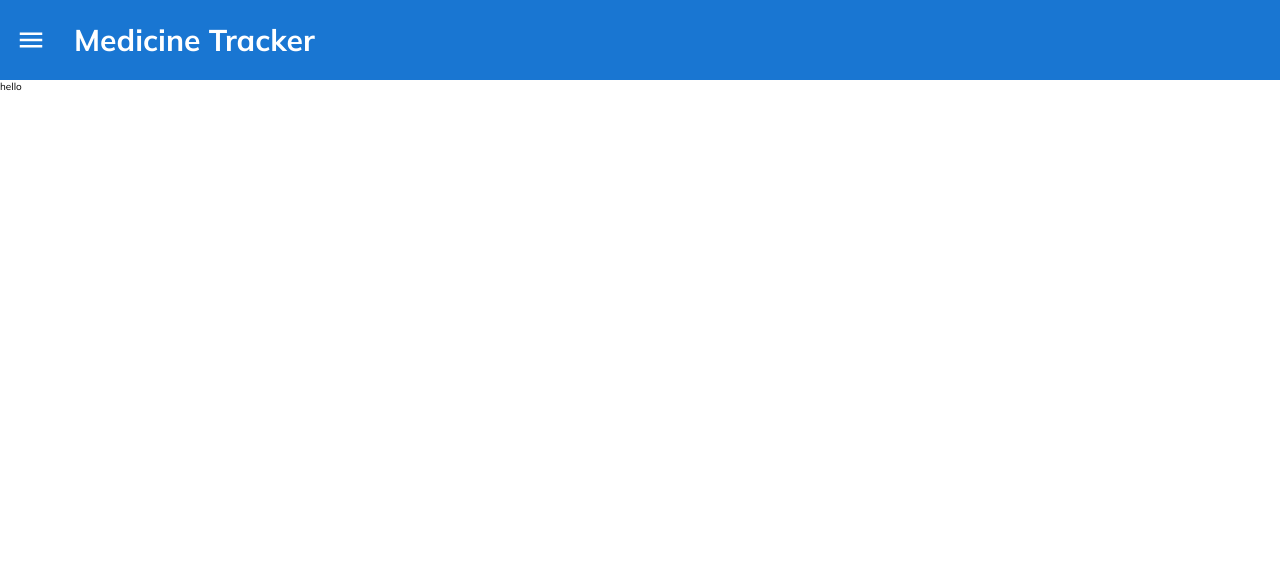
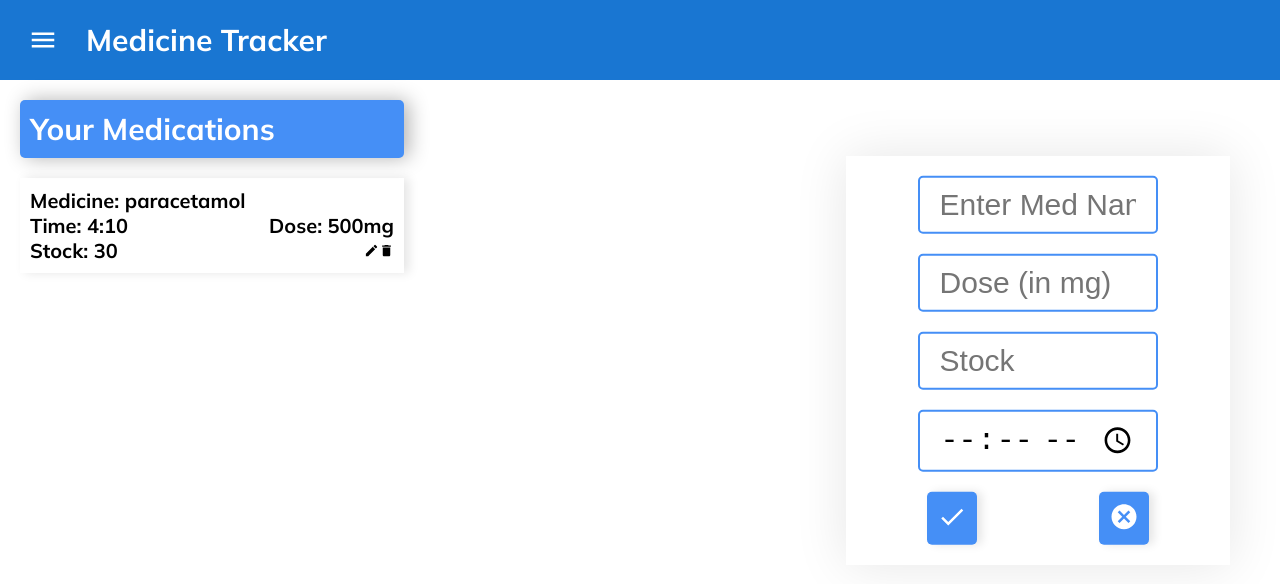
Before and after one commit to beingDeveloper2312/MedicineTracker, a React (Create React App) app: page /dashboard in a window 1280 px wide. Shown: the top 584 px of the page. Built offline with nearby package versions, Linux system fonts and the light colour scheme; no server answers; sample sign-in values are in the browser's storage.

Commit message:
time and med posting component, displaying the med with list stored in state

```diff
--- a/package.json
+++ b/package.json
@@ -6,6 +6,7 @@
     "@emotion/react": "^11.7.1",
     "@emotion/styled": "^11.6.0",
     "@mui/icons-material": "^5.2.4",
+    "@mui/lab": "^5.0.0-alpha.60",
     "@mui/material": "^5.2.4",
     "@mui/styled-engine-sc": "^5.1.0",
     "@testing-library/jest-dom": "^5.15.1",
--- /dev/null
+++ b/src/Atoms/medAtom.js
@@ -0,0 +1,8 @@
+import { atom } from 'recoil';
+
+export const medList = atom({
+    key: 'medList',
+    default: [
+        { name: 'paracetamol', dose: '500mg', stock: '30', time: '4:10' },
+    ],
+});
--- a/src/Components/Dashboard/Dashboard.css
+++ b/src/Components/Dashboard/Dashboard.css
@@ -20,10 +20,25 @@
     color: #fff;
 }
 
+.dash__heading {
+    padding: 1rem;
+    background-color: var(--blue);
+    font-size: 3rem;
+    color: #fff;
+    border-radius: 0.5rem;
+    box-shadow: 0.5rem 0 2rem rgba(0, 0, 0, 0.3);
+}
+
 .dash__content {
     display: flex;
     min-width: 100vw;
+    min-height: 90vh;
 }
+
+.dash__med--list {
+    padding: 2rem;
+}
+
 .dash__drawer {
     box-shadow: 0.5rem 0 1rem rgba(0, 0, 0, 0.158);
     transition: all 0.5s ease-out;
--- a/src/Components/Dashboard/Dashboard.js
+++ b/src/Components/Dashboard/Dashboard.js
@@ -8,10 +8,7 @@ import {
 } from '@mui/material';
 
 import MenuIcon from '@mui/icons-material/Menu';
-import AddIcon from '@mui/icons-material/Add';
 import CancelIcon from '@mui/icons-material/Cancel';
-import DeleteIcon from '@mui/icons-material/Delete';
-import EditIcon from '@mui/icons-material/Edit';
 import CloseIcon from '@mui/icons-material/Close';
 import DoneIcon from '@mui/icons-material/Done';
 import { auth } from '../../Firebase/Firebase';
@@ -19,23 +16,31 @@ import { onAuthStateChanged } from 'firebase/auth';
 import { useNavigate } from 'react-router-dom';
 import { useEffect, useState } from 'react';
 import { useRecoilState } from 'recoil';
+import { medList } from '../../Atoms/medAtom';
 import { currentUserState } from '../../Atoms/userAtom';
 import './Dashboard.css';
 import Side from './Side';
+import Post from './Post';
+import MedList from './MedList';
 const Dashboard = () => {
     const navigate = useNavigate();
     const [open, setOpen] = useState(false);
     const [currentUser, setCurrentUser] = useRecoilState(currentUserState);
+    const [meds, addMedList] = useRecoilState(medList);
+    useEffect(() => {
+        console.log(meds);
+    }, [meds, addMedList]);
     useEffect(() => {
         onAuthStateChanged(auth, (user) => {
             if (!user) {
                 navigate('/login');
             } else {
-                const { displayName, photoURL, uid } = user;
+                const { displayName, photoURL, uid, email } = user;
                 setCurrentUser({
                     uid,
                     displayName,
                     photoURL,
+                    email,
                 });
             }
         });
@@ -46,26 +51,30 @@ const Dashboard = () => {
     };
 
     return (
-        <Box className="dash">
+        <div className="dash">
             <header className="dash__appbar">
-                <IconButton
-                    aria-label="open drawer"
-                    onClick={handleDrawerOpen}
-                    edge="start"
-                >
+                <IconButton aria-label="open drawer" onClick={handleDrawerOpen}>
                     {!open ? (
-                        <MenuIcon sx={{ fontSize: '3rem', color: '#fff' }} />
+                        <MenuIcon style={{ fontSize: '30px', color: '#fff' }} />
                     ) : (
-                        <CloseIcon sx={{ fontSize: '3rem', color: '#fff' }} />
+                        <CloseIcon
+                            style={{ fontSize: '30px', color: '#fff' }}
+                        />
                     )}
                 </IconButton>
                 <h1 className="appbar--heading"> Medicine Tracker</h1>
             </header>
             <main className="dash__content">
                 {open && <Side />}
-                <div className="dash__post">hello</div>
+                <div className="dash__med--list">
+                    <div className="dash__medicines">
+                        <h1 className="dash__heading"> Your Medications</h1>
+                        <MedList />
+                    </div>
+                    <Post />
+                </div>
             </main>
-        </Box>
+        </div>
     );
 };
 
--- /dev/null
+++ b/src/Components/Dashboard/MedList.css
@@ -0,0 +1,26 @@
+.medlist {
+    margin-top: 2rem;
+    display: flex;
+    flex-direction: column;
+    row-gap: 1rem;
+    width: clamp(200px, 30vw, 500px);
+}
+
+.med__item {
+    width: 100%;
+    display: flex;
+    flex-direction: column;
+    padding: 1rem;
+    box-shadow: 0.5rem 0 1rem rgba(0, 0, 0, 0.1);
+    transition: all 0.4s ease-in-out;
+}
+
+.med__item:hover {
+    transform: translateY(-3px);
+}
+
+.med--container {
+    justify-content: space-between;
+    display: flex;
+    flex-direction: row;
+}
--- /dev/null
+++ b/src/Components/Dashboard/MedList.js
@@ -0,0 +1,29 @@
+import { Delete, Edit } from '@mui/icons-material';
+import { useRecoilValue } from 'recoil';
+import { medList } from '../../Atoms/medAtom';
+import './MedList.css';
+const MedList = () => {
+    const meds = useRecoilValue(medList);
+    return (
+        <div className="medlist">
+            {meds.map((med, i) => (
+                <div className="med__item">
+                    <h1 className="med__name">Medicine: {med.name}</h1>
+                    <div className="med--container">
+                        <h1 className="med__time">Time: {med.time}</h1>
+                        <h1 className="med__dose">Dose: {med.dose}</h1>
+                    </div>
+                    <div className="med--container">
+                        <h1 className="med__stock"> Stock: {med.stock}</h1>
+                        <h1 className="med__icons">
+                            <Edit />
+                            <Delete />
+                        </h1>
+                    </div>
+                </div>
+            ))}
+        </div>
+    );
+};
+
+export default MedList;
--- /dev/null
+++ b/src/Components/Dashboard/Post.css
@@ -0,0 +1,52 @@
+.dash__post {
+    position: absolute;
+    top: 45vh;
+    right: 5rem;
+    transform: translateY(-50%);
+    display: flex;
+    flex-direction: column;
+    justify-content: center;
+    align-items: center;
+    row-gap: 2rem;
+    padding: 2rem;
+    box-shadow: 0rem 0 5rem rgba(0, 0, 0, 0.1);
+    width: clamp(100px, 30vw, 500px);
+}
+
+.med__input {
+    width: 70%;
+    font-size: 3rem;
+    border-radius: 0.5rem;
+    border: 2px solid var(--blue);
+    padding: 1rem 2rem;
+    transition: all 0.2s ease-in-out;
+}
+
+.med__input:hover {
+    transform: scale(1.1);
+}
+.med__input:focus {
+    outline: none;
+    transform: scale(1.1);
+    /* border: 2px solid var(--blue-light); */
+}
+
+.button__container {
+    width: 100%;
+    display: flex;
+    justify-content: space-around;
+    align-items: center;
+}
+.post__button {
+    cursor: pointer;
+    border-radius: 0.5rem;
+    padding: 1rem;
+    background-color: var(--blue);
+    border: none;
+    transition: all 0.5s ease-in;
+    box-shadow: 0.5rem 0 1rem rgba(0, 0, 0, 0.1);
+}
+
+.post__button:hover {
+    transform: scale(1.1) rotate(360deg);
+}
--- /dev/null
+++ b/src/Components/Dashboard/Post.js
@@ -0,0 +1,82 @@
+import AddIcon from '@mui/icons-material/Add';
+import CancelIcon from '@mui/icons-material/Cancel';
+import DoneIcon from '@mui/icons-material/Done';
+import { useRecoilState } from 'recoil';
+import { medList } from '../../Atoms/medAtom';
+import './Post.css';
+import { useState } from 'react';
+const Post = () => {
+    const [time, setTime] = useState('');
+    const [dose, setDose] = useState('');
+    const [name, setName] = useState('');
+    const [stock, setStock] = useState('');
+    const [meds, setMedList] = useRecoilState(medList);
+
+    const handleAdd = () => {
+        console.log('handleAdd');
+        const med = {
+            name,
+            dose,
+            stock,
+            time,
+        };
+        setMedList((prev) => {
+            return [...prev, med];
+        });
+        handleClean();
+    };
+
+    const handleClean = () => {
+        console.log('handleClean');
+        setTime('');
+        setDose('');
+        setName('');
+        setStock('');
+    };
+    return (
+        <div className="dash__post">
+            <input
+                placeholder="Enter Med Name"
+                value={name}
+                onChange={(e) => setName(e.target.value)}
+                className="med__input med__name"
+                type="text"
+            />
+            <input
+                placeholder="Dose (in mg)"
+                value={dose}
+                onChange={(e) => setDose(e.target.value)}
+                className="med__input med__dose"
+                type="text"
+            />
+            <input
+                value={stock}
+                placeholder="Stock"
+                className="med__input med__stock"
+                type="number"
+                onChange={(e) => setStock(e.target.value)}
+            />
+            <input
+                placeholder="Set Time"
+                onChange={(e) => setTime(e.target.value)}
+                value={time}
+                className="med__input med__time"
+                type="time"
+            />
+            <div className="button__container">
+                <button onClick={handleAdd} className="post__button">
+                    <DoneIcon
+                        style={{ width: 30, height: 30, color: '#fff' }}
+                    />
+                </button>
+                <button onClick={handleClean} className="post__button">
+                    <CancelIcon
+                        style={{ width: 30, height: 30, color: '#fff' }}
+                    />
+                </button>
+            </div>
+        </div>
+    );
+};
+
+export default Post;
```
Also changed, not shown: 1 other file (tests, documents, lock files or other folders).
